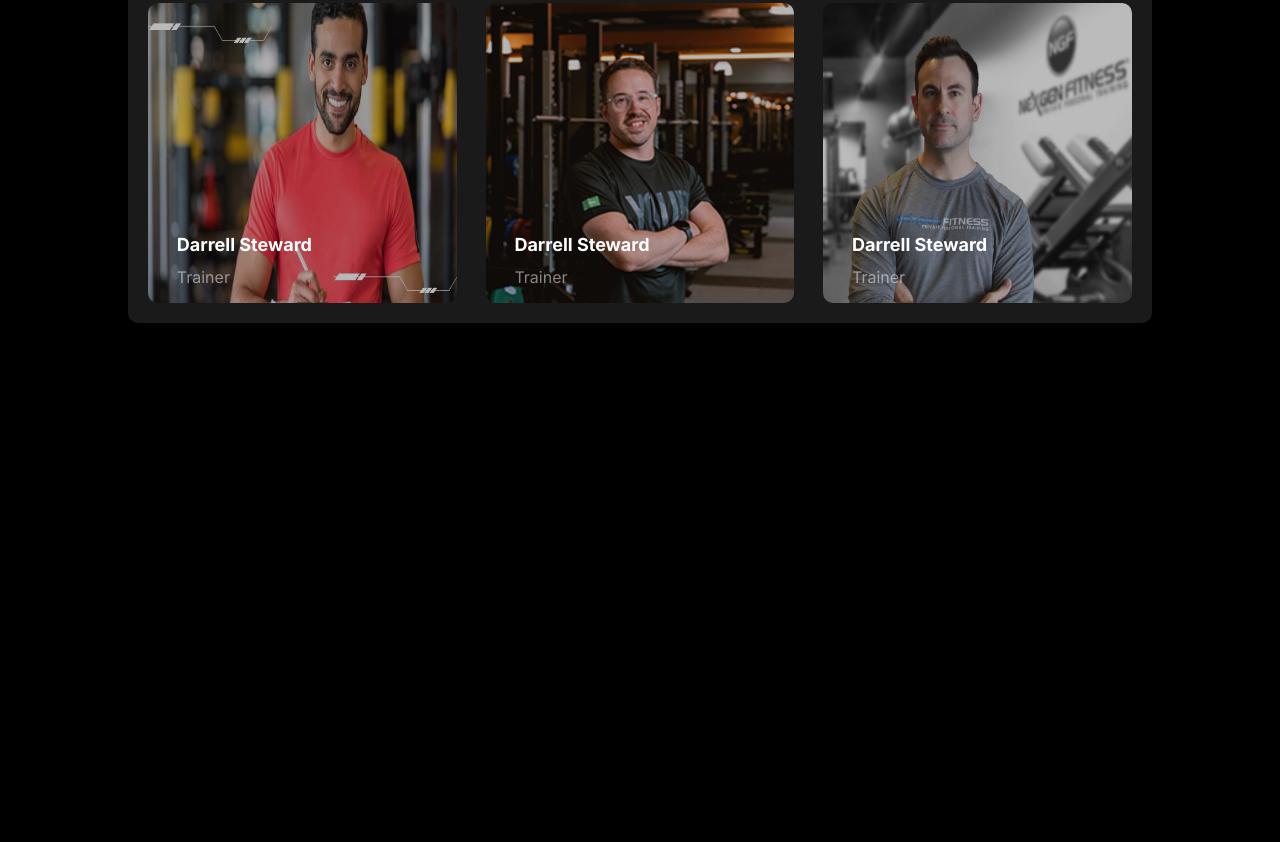
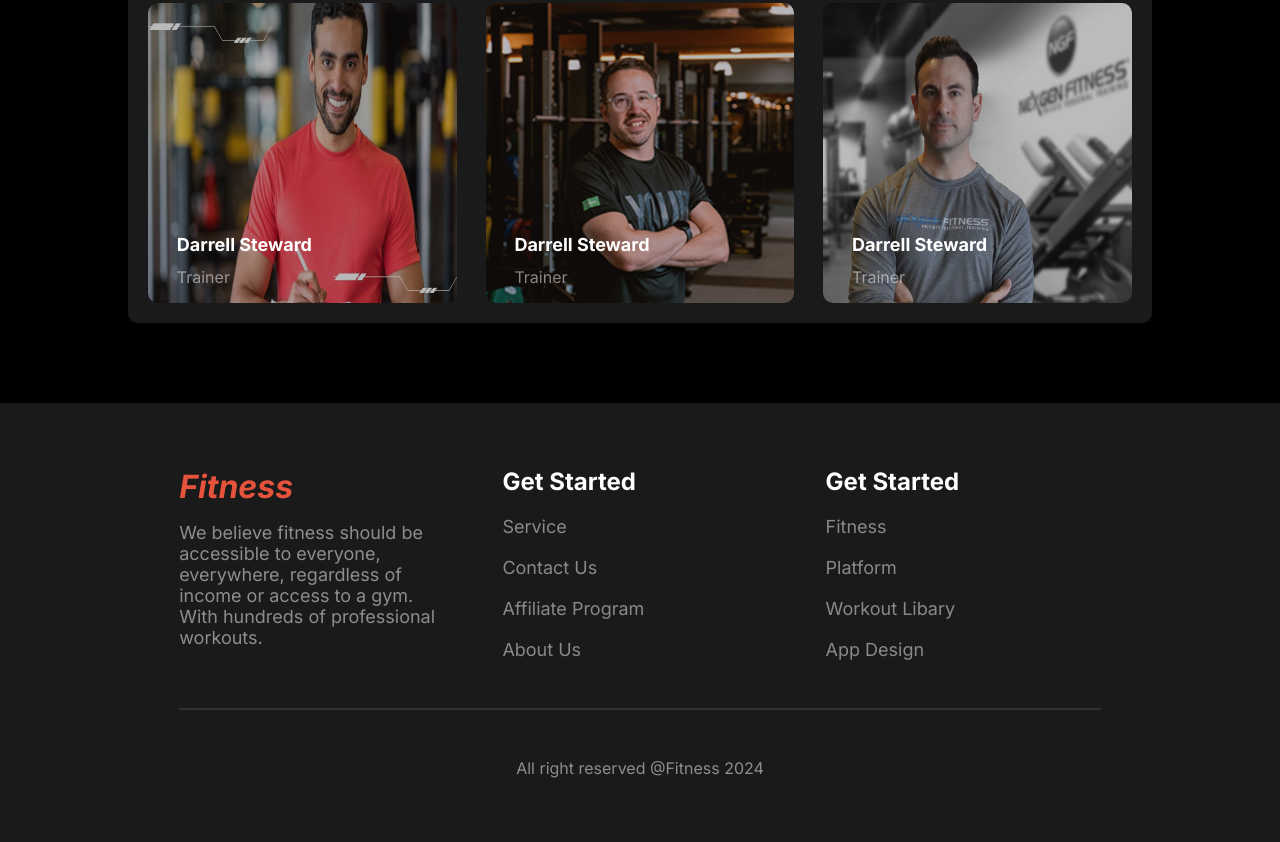
Before and after one commit to imdola/reset_ass_2, a plain HTML site: page index.html in a window 1280 px wide. Shown: the part 3078-3920 px from the top of the page. Before the commit the page ends 3449 px from the top, so only its background shows below. Drawn offline with Linux system fonts and the light colour scheme; a web font is replaced by a local one.

Commit message:
footer section done.

```diff
--- a/index.html
+++ b/index.html
@@ -198,5 +198,32 @@
 <!-- ====================Our Team Section Ends==================== -->
 </main>
 <!-- ====================Main 2 Ends==================== -->
+
+<!-- ====================Footer Section Starts==================== -->
+<footer>
+    <section class="footer-container">
+        <div class="logo-section">
+            <h2>Fitness</h2>
+            <p>We believe fitness should be accessible to everyone, everywhere, regardless of income or access to a gym. With hundreds of professional workouts.</p>
+        </div>
+        <div class="service">
+            <h1>Get Started</h1>
+            <p>Service</p>
+            <p>Contact Us</p>
+            <p>Affiliate Program</p>
+            <p>About Us</p>
+        </div>
+        <div class="service">
+            <h1>Get Started</h1>
+            <p>Fitness</p>
+            <p>Platform</p>
+            <p>Workout Libary</p>
+            <p>App Design</p>
+        </div>
+    </section>
+    <hr>
+    <p class="right">All right reserved @Fitness 2024</p>
+</footer>
+
 </body>
 </html>
--- a/style/responsive.css
+++ b/style/responsive.css
@@ -114,5 +114,10 @@ nav ul
 }
 /* ====================Our Team Section Ends====================== */
 
-
+/* ====================Footer Section Starts====================== */
+.footer-container
+{
+    grid-template-columns: 1fr;
 }
+/* ====================Footer Section Ends====================== */
+}
--- a/style/styles.css
+++ b/style/styles.css
@@ -380,3 +380,49 @@ main
 }
 
 /* ====================Our Team Section Ends====================== */
+
+/* ====================Footer Section Starts====================== */
+footer
+{
+    margin-top: 5rem;
+    background-color: rgba(255, 255, 255, 0.10);
+    padding: 4rem;
+}
+.footer-container
+{
+    width: 80%;
+    margin: 0rem auto;
+    display: grid;
+    grid-template-columns: 1fr 1fr 1fr;
+    gap: 3rem;
+}
+.logo-section p
+{
+    margin-top: 1rem;
+    font-size: 1.125rem;
+    color: rgba(255, 255, 255, 0.50);
+}
+.service
+{
+    display: flex;
+    flex-direction: column;
+    gap: 1.25rem;
+}
+.service p
+{
+    font-size: 1.125rem;
+    color: #ffffff7c;
+}
+hr
+{
+    width: 80%;
+    margin: 3rem auto;
+    border: 1px solid rgba(255, 255, 255, 0.10);
+}
+.right
+{
+    font-size: 1rem;
+    color: rgba(255, 255, 255, 0.50);
+    text-align: center;
+}
+/* ====================Footer Section Ends====================== */
```
